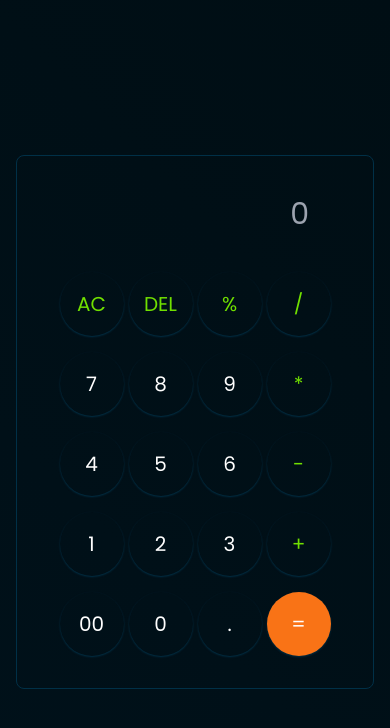
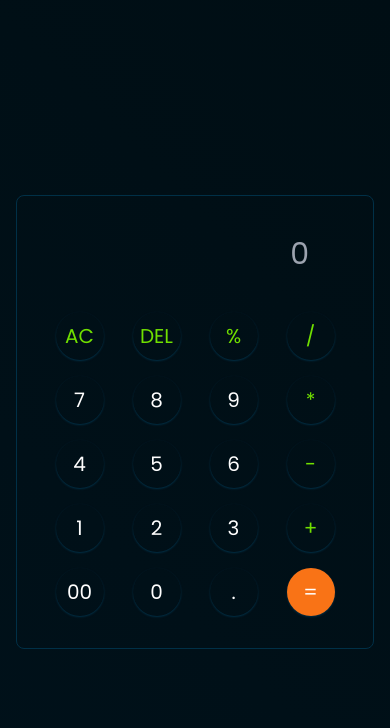
Before and after one commit to Mukul-only/calculator, a website: page index.html in a window 390 px wide. Drawn offline with Linux system fonts and the light colour scheme.

Commit message:
some tweek

```diff
--- a/index.html
+++ b/index.html
@@ -23,7 +23,7 @@
           class="text-right bg-transparent text-3xl w-full text-white outline-none border-none px-16 md:px-24 my-10" />
         <!-- number keys -->
         <div
-          class="grid grid-cols-4 gap-4 justify-items-center px-12 md:px-20 text-white">
+          class="grid grid-cols-4 gap-4 justify-items-center px-8 md:px-20 text-white">
           <button class="btn sp">AC</button>
           <button class="btn sp">DEL</button>
           <button class="btn sp">%</button>
--- a/input.css
+++ b/input.css
@@ -15,7 +15,7 @@ a {
 }
 
 .btn {
-  @apply rounded-full w-16 h-16 text-xl shadow-sm shadow-veryDarkBlue  active:bg-[#002e4e];
+  @apply rounded-full w-12 h-12 md:w-16 md:h-16 text-xl shadow-sm shadow-veryDarkBlue  active:bg-[#002e4e] cursor-pointer outline-none border-none;
 }
 
 .sp {
```
Also changed, not shown: style.css.
